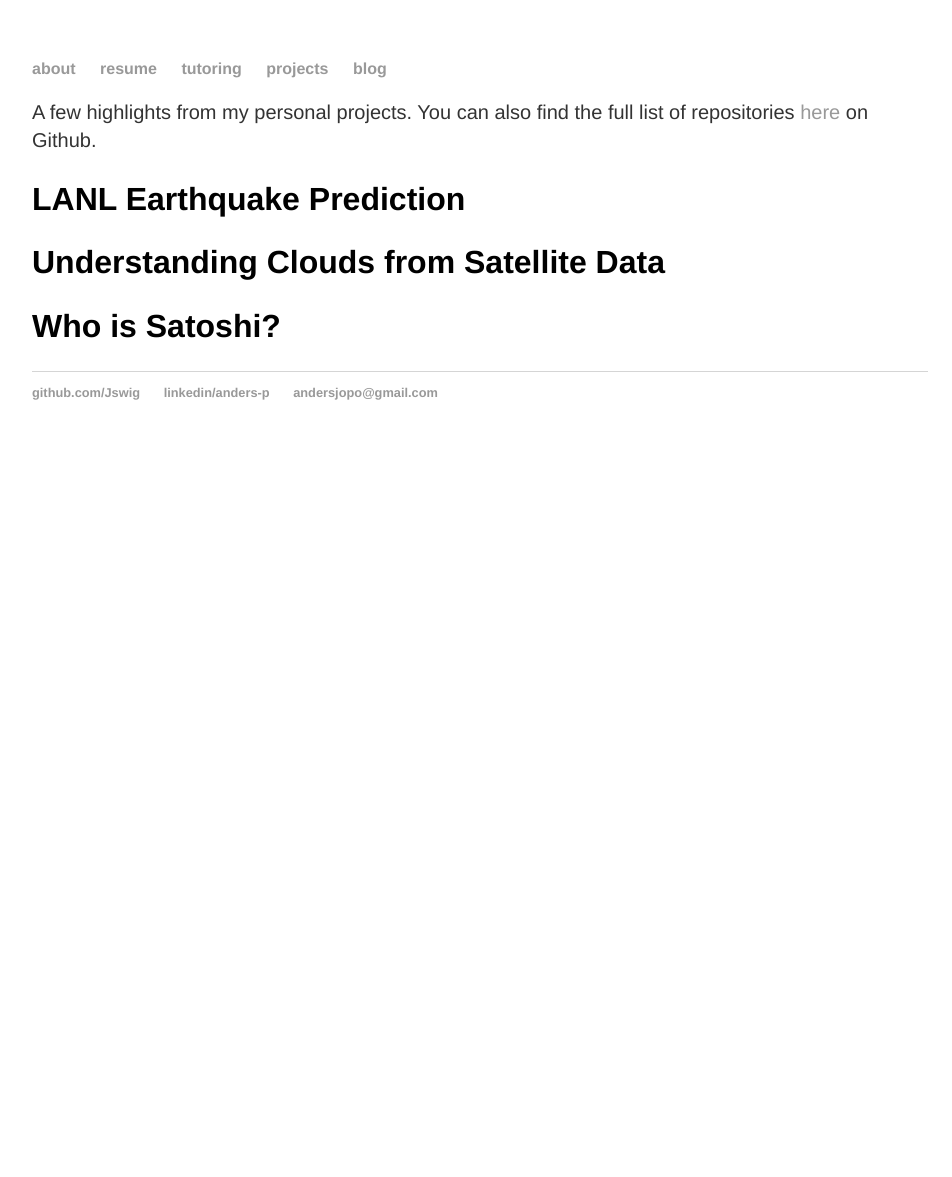
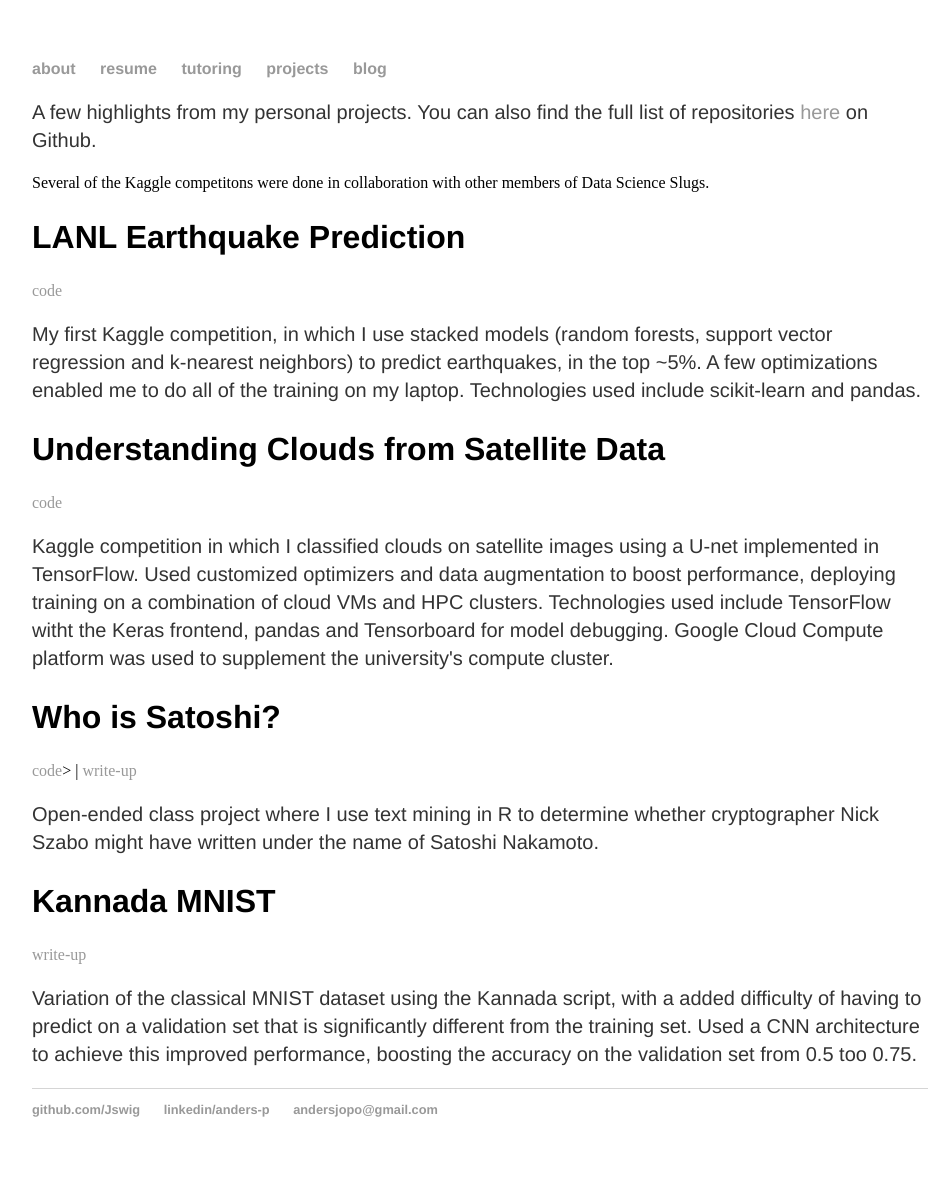
Before and after one commit to Jswig/Jswig.github.io, a Jekyll site: the page built from projects/index.html, in a window 1280 px wide. Shown: the whole page, without its empty margins (160-1112 px from the left). Built offline with Jekyll 4.4.1, drawn with Linux system fonts in a browser that asks for light colours; before the commit the page ends 900 px from its top, so only the background shows below that.

Commit message:
portfolio page

```diff
--- a/css/main.css
+++ b/css/main.css
@@ -46,3 +46,7 @@
 ul.posts li {
     list-style: none;
 }
+
+img {
+    float: right
+}
--- a/index.html
+++ b/index.html
@@ -14,6 +14,6 @@
             competitions.
         </p>
 
-        <img float = "right" src="https://Jswig.github.io/documents/profilepic.jpg" alt="A mediocre picture of me">
+        <img src="https://Jswig.github.io/documents/profilepic.jpg" alt="A mediocre picture of me">
     </div>
 </div><!-- /.blurb -->
--- a/projects/index.html
+++ b/projects/index.html
@@ -4,13 +4,41 @@
 ---
 
 <div class="blurb"></div>
+
     <p>A few highlights from my personal projects. You can also find the full list of repositories
-         <a href="https://github.com/Jswig/Project-Portfolio">here</a> on Github.</p>
+         <a href  ="https://github.com/Jswig/Project-Portfolio"> here </a> on Github.</p>
+    Several of the Kaggle competitons were done in collaboration with other members of Data Science Slugs.
+
 
     <h2> LANL Earthquake Prediction </h2>
+    <a href = "https://github.com/datascienceslugs/dss-earthquakes">code</a>
+
+    <p>My first Kaggle competition, in which I use stacked models (random forests, support vector regression and k-nearest neighbors) to predict earthquakes,
+     in the top ~5%. A few optimizations enabled me to do all of the training on my laptop. Technologies used include scikit-learn and pandas.
+    </p>
 
     <h2> Understanding Clouds from Satellite Data</h2>
+    <a href = "">code</a>
+
+    <p>Kaggle competition in which I classified clouds on satellite images using a U-net implemented in TensorFlow. Used
+    customized optimizers and data augmentation to boost performance, deploying training on a combination of cloud VMs and HPC clusters.
+    Technologies used include TensorFlow witht the Keras frontend, pandas and Tensorboard for model debugging. Google Cloud Compute platform was
+    used to supplement the university's compute cluster.
+    </p>
+
 
     <h2> Who is Satoshi?</h2>
+    <a href = >code</a>> | <a href >write-up</a>
+
+    <p> Open-ended class project where I use text mining in R to determine whether cryptographer Nick Szabo might have written under the name of Satoshi Nakamoto.
+    </p>
+
+
+    <h2> Kannada MNIST </h2>
+    <a href = "https://github.com/datascienceslugs/dss-kannada/blob/master/notebooks/0.1-apoirel-cnntest.ipynb">write-up</a>
+
+    <p> Variation of the classical MNIST dataset using the Kannada script, with a added difficulty of having to predict on a validation set that is significantly different
+    from the training set. Used a CNN architecture to achieve this improved performance, boosting the accuracy on the validation set from 0.5 too 0.75.
+    </p>
 
 <div class="blurb"></div>
```
Also changed, not shown: tutoring/index.html (+9 -0 lines).
